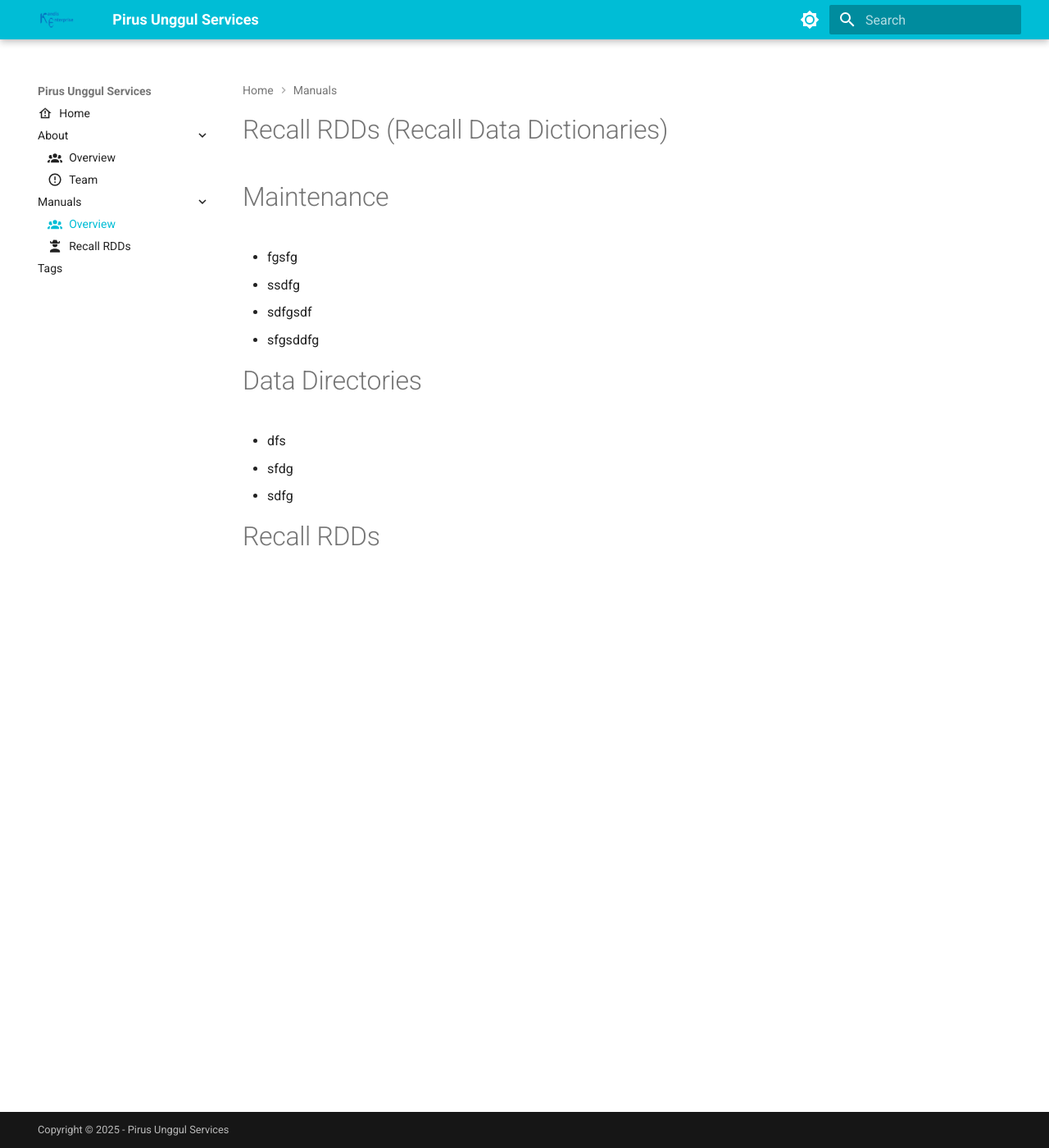
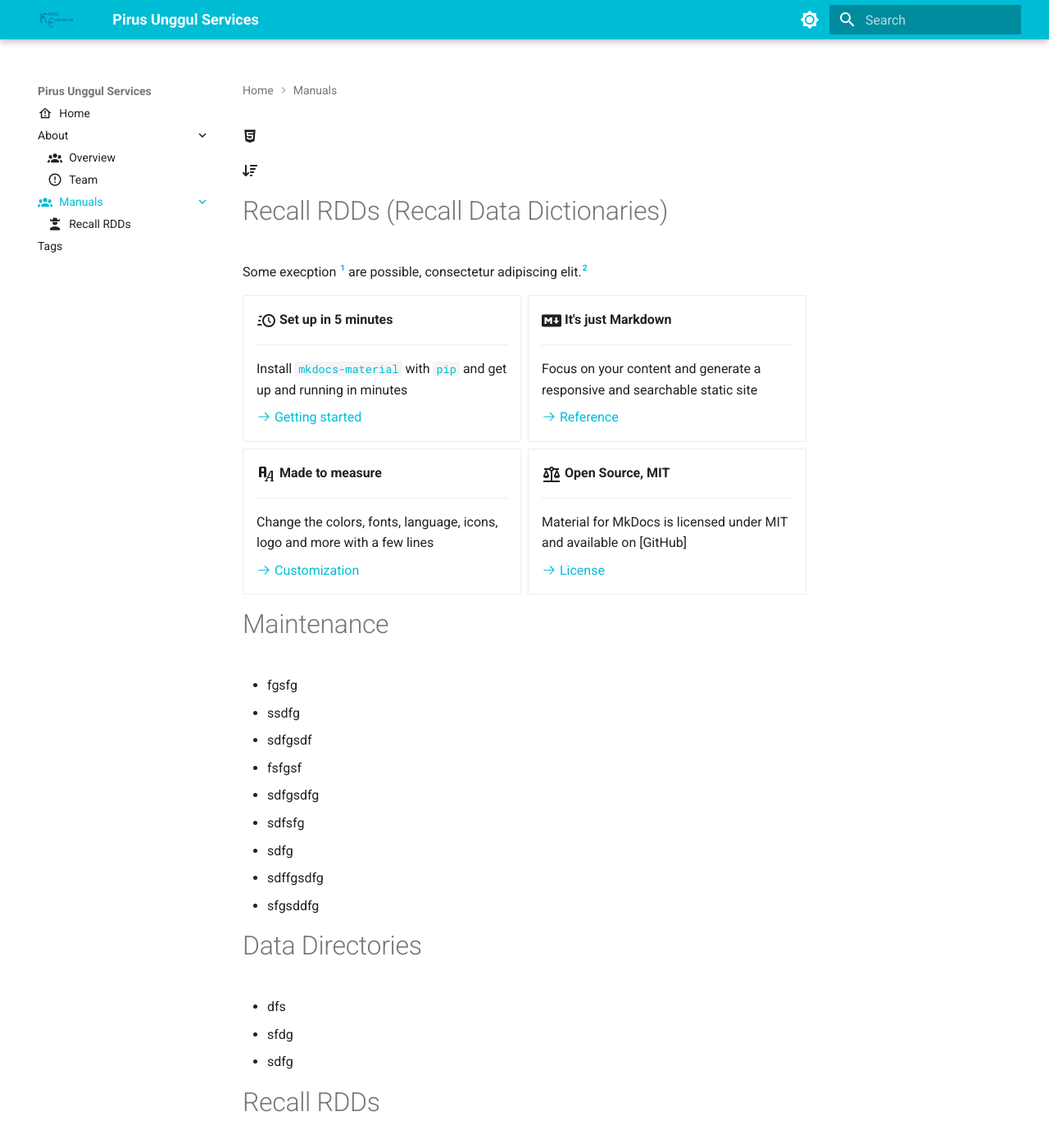
Before and after one commit to NietGoedniet/test_mkdocs, an MkDocs documentation site: the page built from docs/manuals/index.md, in a window 1280 px wide and 1400 px high. Shown: the whole window at 82% size. Built offline with MkDocs 1.6.1 and Material for MkDocs 9.7.7, drawn with Linux system fonts in a browser that asks for light colours; some of the changed text lies outside the part shown.

Commit message:
added some grids

```diff
--- a/docs/manuals/index.md
+++ b/docs/manuals/index.md
@@ -1,16 +1,66 @@
 ---
 icon: material/account-group
+title: PUS Manuals
 ---
 
+:fontawesome-brands-html5:
+
+:fontawesome-solid-arrow-down-wide-short:{.icons}
 
 # Recall RDDs (Recall Data Dictionaries)
+Some execption [^1] are possible, consectetur adipiscing elit.[^2]
 
 
+[^1]: Lorem ipsum dolor sit amet, consectetur adipiscing elit.
+[^2]: amet, consectetur adipiscing elit.
+
+
+<div class="grid cards" markdown>
+
+-   :material-clock-fast:{ .lg .middle } __Set up in 5 minutes__
+
+    ---
+
+    Install [`mkdocs-material`](#) with [`pip`](#) and get up
+    and running in minutes
+
+    [:octicons-arrow-right-24: Getting started](#)
+
+-   :fontawesome-brands-markdown:{ .lg .middle } __It's just Markdown__
+
+    ---
+
+    Focus on your content and generate a responsive and searchable static site
+
+    [:octicons-arrow-right-24: Reference](#)
+
+-   :material-format-font:{ .lg .middle } __Made to measure__
+
+    ---
+
+    Change the colors, fonts, language, icons, logo and more with a few lines
+
+    [:octicons-arrow-right-24: Customization](#)
+
+-   :material-scale-balance:{ .lg .middle } __Open Source, MIT__
+
+    ---
+
+    Material for MkDocs is licensed under MIT and available on [GitHub]
+
+    [:octicons-arrow-right-24: License](#)
+
+</div>
 
 # Maintenance
 - fgsfg
 - ssdfg
 - sdfgsdf
+- fsfgsf
+- sdfgsdfg
+- sdfsfg
+- sdfg
+- sdffgsdfg
 - sfgsddfg
 
 # Data Directories
--- a/mkdocs.yml
+++ b/mkdocs.yml
@@ -32,6 +32,7 @@
     - navigation.tracking
     # - navigation.tabs
     # - navigation.sections
+    - navigation.indexes
     - navigation.expand
     - navigation.top
     - navigation.path
@@ -40,6 +41,8 @@
     - search.share
     - content.code.copy
     - content.tooltips
+    - content.footnote.tooltips
+    # - toc.integrate
 
 plugins:
   - search
@@ -64,6 +67,7 @@
   - abbr
   - md_in_html
   - pymdownx.blocks.caption
+  - footnotes
   - pymdownx.emoji:
       emoji_index: !!python/name:material.extensions.emoji.twemoji
       emoji_generator: !!python/name:material.extensions.emoji.to_svg
```
Also changed, not shown: docs/about/about.md (+2 -2 lines).
